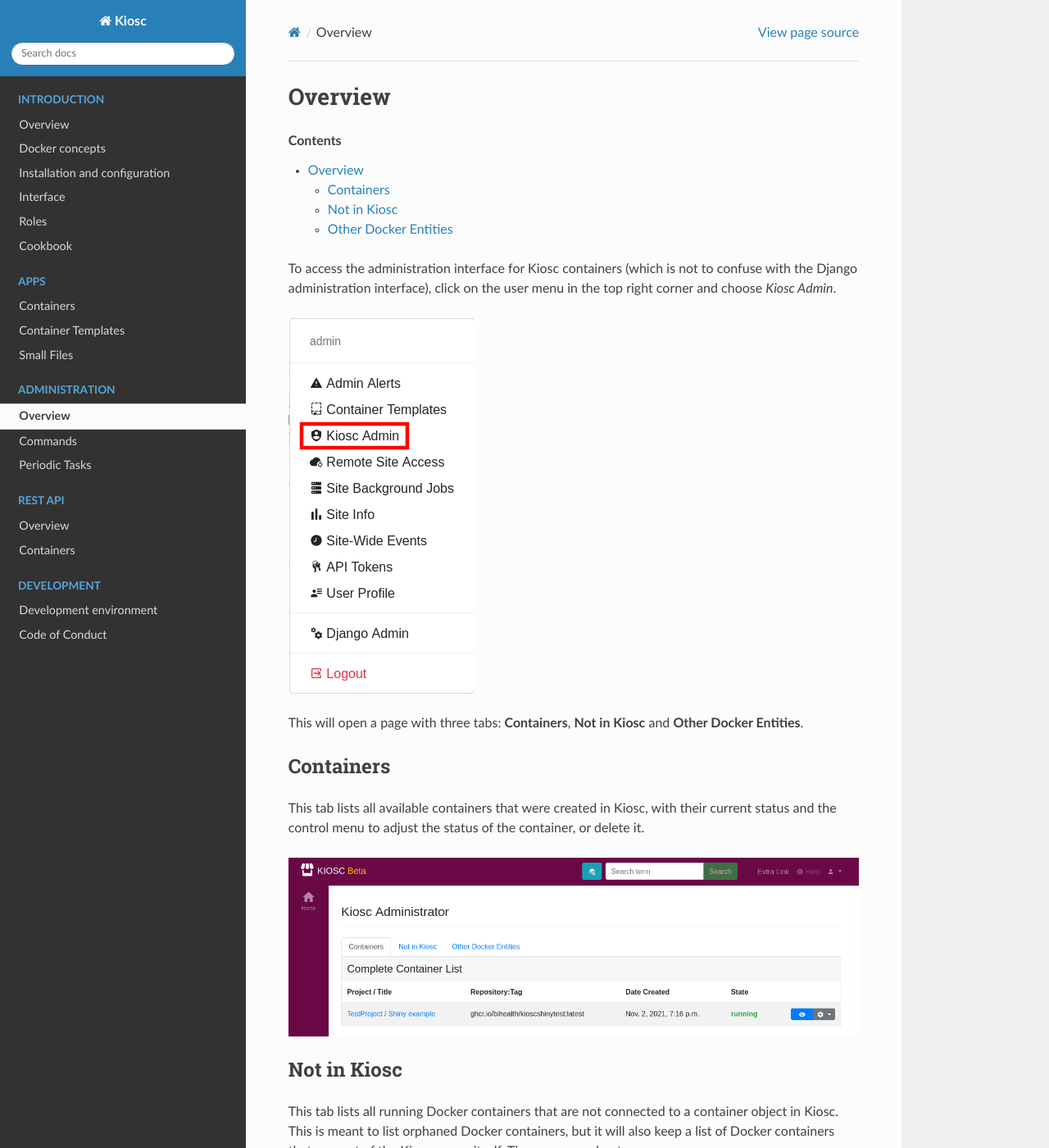
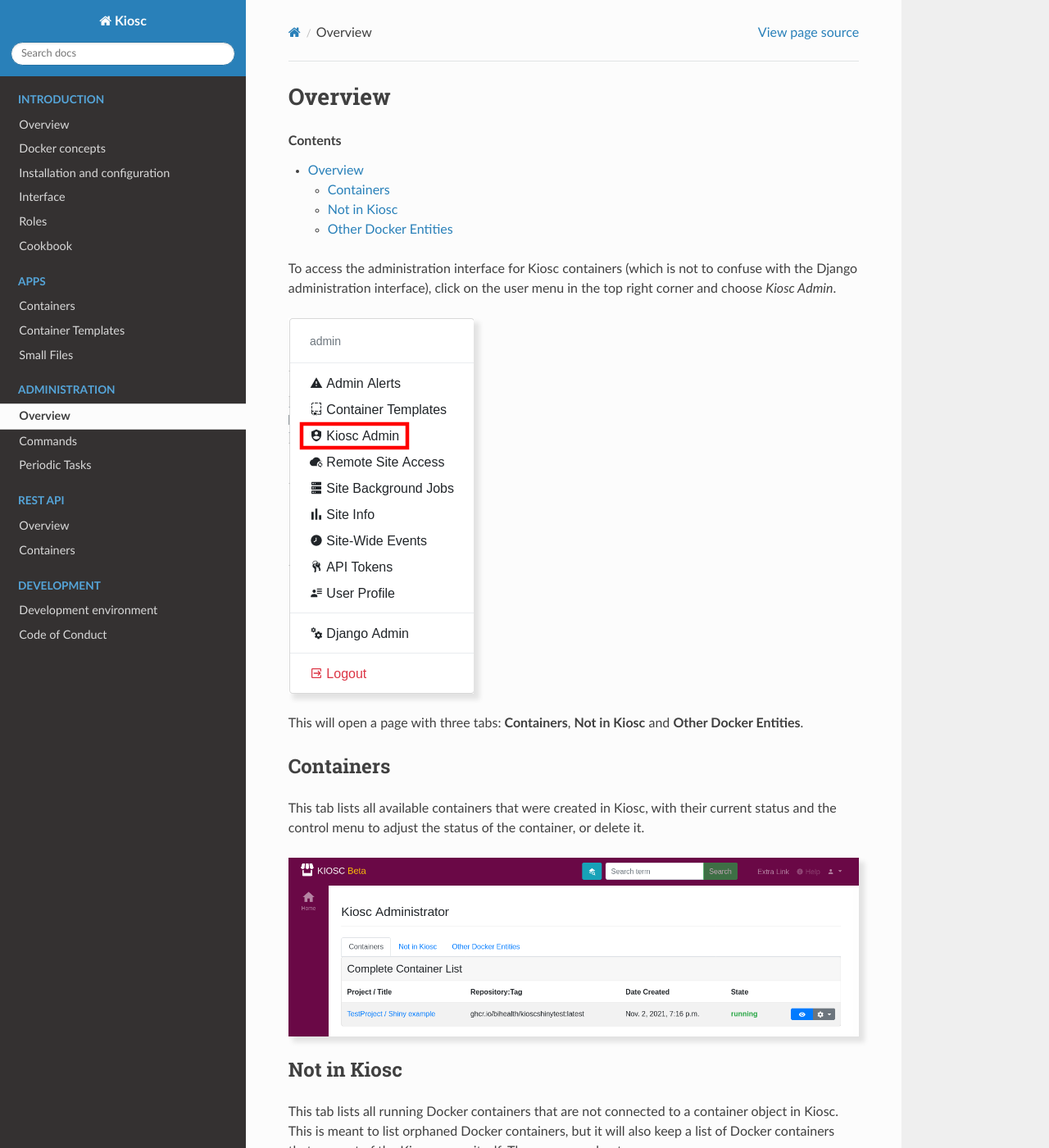
Before and after one commit to bihealth/kiosc-server, a Sphinx documentation site: the page built from docs/source/administration_overview.rst, in a window 1280 px wide and 1400 px high. Shown: the whole window at 82% size. Built offline with Sphinx 7.4.7 and the Read the Docs theme 3.1.0, drawn with Linux system fonts in a browser that asks for light colours.

Commit message:
add box-shadow for <img> (#205)

```diff
--- /dev/null
+++ b/docs/source/_static/css/kiosc.css
@@ -0,0 +1,3 @@
+img {
+  box-shadow: 6px 6px 6px 1px rgba(0, 0, 0, 0.1);
+}
--- a/docs/source/conf.py
+++ b/docs/source/conf.py
@@ -89,6 +89,13 @@
 # so a file named "default.css" will overwrite the builtin "default.css".
 html_static_path = ["_static"]
 
+
+# These paths are either relative to html_static_path
+# or fully qualified paths (eg. https://...)
+html_css_files = [
+    "css/kiosc.css"
+]
+
 # Custom sidebar templates, must be a dictionary that maps document names
 # to template names.
 #
```
